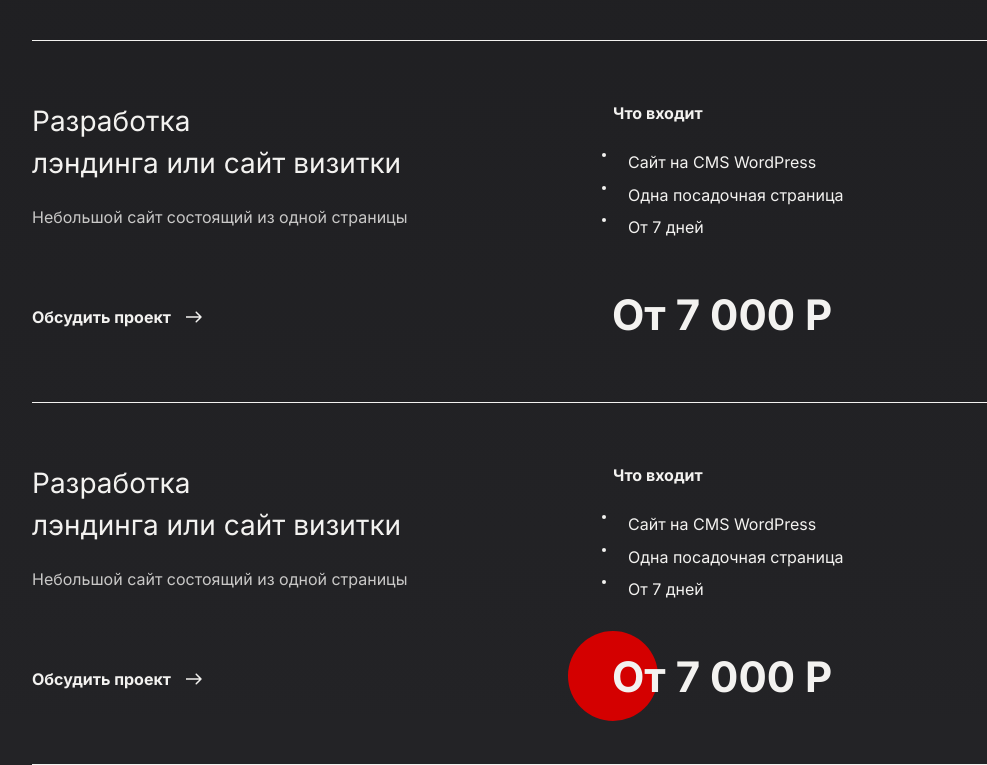
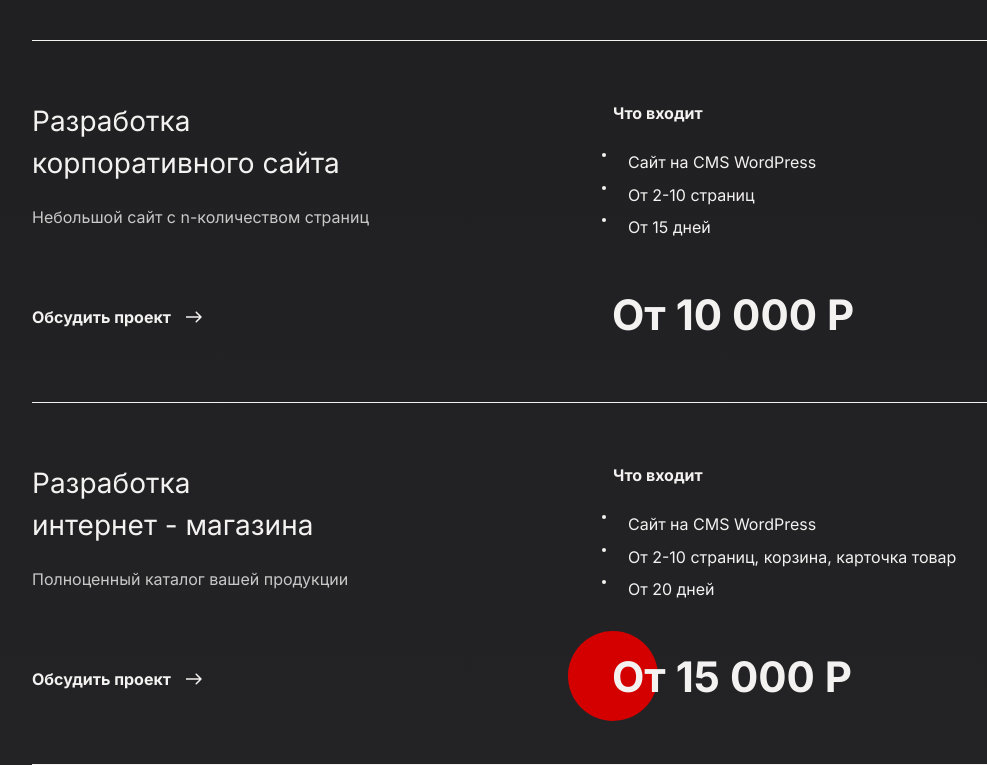
Before and after one commit to TaniaOvsiienko/TaniaOvsiienko.github.io, a plain HTML site: page index.html in a window 1280 px wide. Shown: the part 5485-6250 px from the top of the page, without its empty margins (38-1025 px from the left). Drawn offline with nearby package versions, Linux system fonts and the light colour scheme.

Commit message:
add file

```diff
--- a/index.html
+++ b/index.html
@@ -401,8 +401,8 @@
                         </div>
                         <div class="tarif-item">
                             <div class="tarif-header">
-                                <p class="tarif-name">Разработка<br>лэндинга или сайт визитки</p>
-                                <p class="tarif-text">Небольшой сайт состоящий из одной страницы</p>
+                                <p class="tarif-name">Разработка<br>корпоративного  сайта</p>
+                                <p class="tarif-text">Небольшой сайт с n-количеством страниц</p>
                             </div>
                             <div class="tarif-footer">
                                 <p class="project"><span>Обсудить проект</span><span class="project-img"></span></p>
@@ -413,18 +413,18 @@
                                 <p class="tarif-pack">Что входит</p>
                                 <ul class="tarif-list">
                                     <li class="tarif-list-item">Сайт на CMS WordPress</li>
-                                    <li class="tarif-list-item">Одна посадочная страница</li>
-                                    <li class="tarif-list-item">От 7 дней</li>
+                                    <li class="tarif-list-item">От 2-10 страниц </li>
+                                    <li class="tarif-list-item">От 15 дней</li>
                                 </ul>
                             </div>
                             <div class="tarif-footer">
-                                <p class="tarif-price">От 7 000 Р</p>
+                                <p class="tarif-price">От 10 000 Р</p>
                             </div>
                         </div>
                         <div class="tarif-item">
                             <div class="tarif-header">
-                                <p class="tarif-name">Разработка<br>лэндинга или сайт визитки</p>
-                                <p class="tarif-text">Небольшой сайт состоящий из одной страницы</p>
+                                <p class="tarif-name">Разработка<br>интернет - магазина</p>
+                                <p class="tarif-text">Полноценный каталог вашей продукции</p>
                             </div>
                             <div class="tarif-footer">
                                 <p class="project"><span>Обсудить проект</span><span class="project-img"></span></p>
@@ -435,15 +435,15 @@
                                 <p class="tarif-pack">Что входит</p>
                                 <ul class="tarif-list">
                                     <li class="tarif-list-item">Сайт на CMS WordPress</li>
-                                    <li class="tarif-list-item">Одна посадочная страница</li>
-                                    <li class="tarif-list-item">От 7 дней</li>
+                                    <li class="tarif-list-item">От 2-10 страниц, корзина, карточка товар</li>
+                                    <li class="tarif-list-item">От 20 дней</li>
                                 </ul>
                             </div>
                             <div class="tarif-footer">
                                 <svg class="circle circle-price" viewBox="0 0 253 253" xmlns="http://www.w3.org/2000/svg">
                                     <circle cx="126.5" cy="126.5" r="126.5"/>
                                 </svg>
-                                <p class="tarif-price">От 7 000 Р</p>
+                                <p class="tarif-price">От 15 000 Р</p>
                             </div>
                         </div>
                     </div>
```
